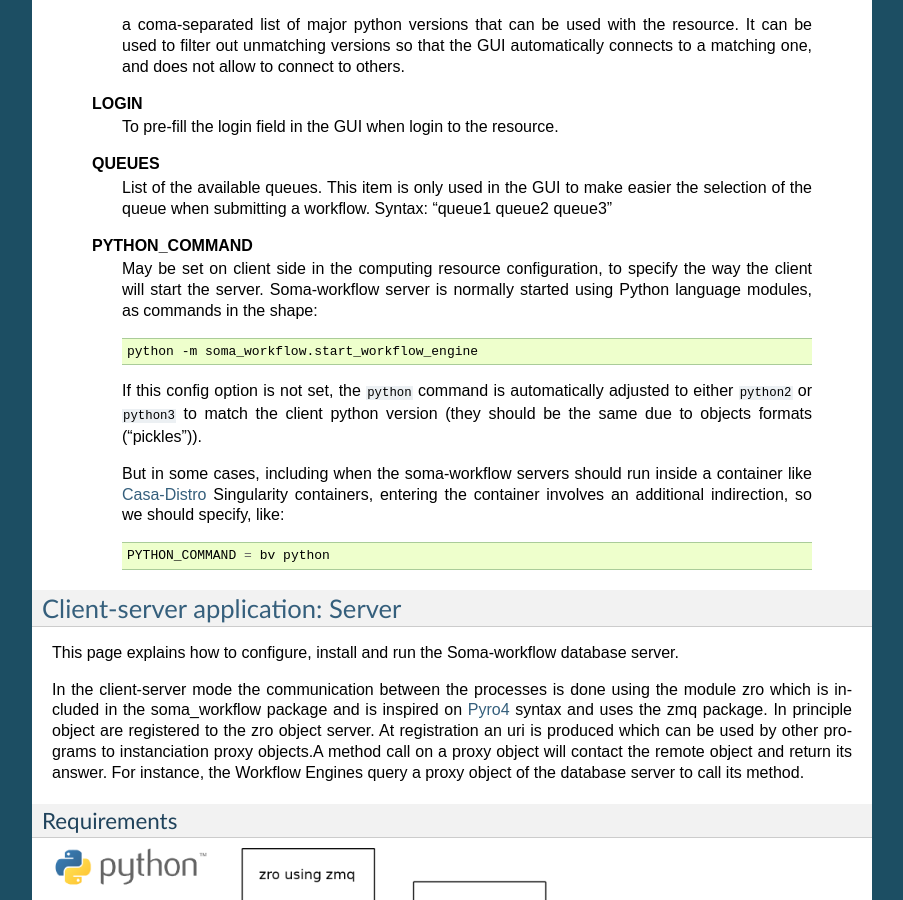
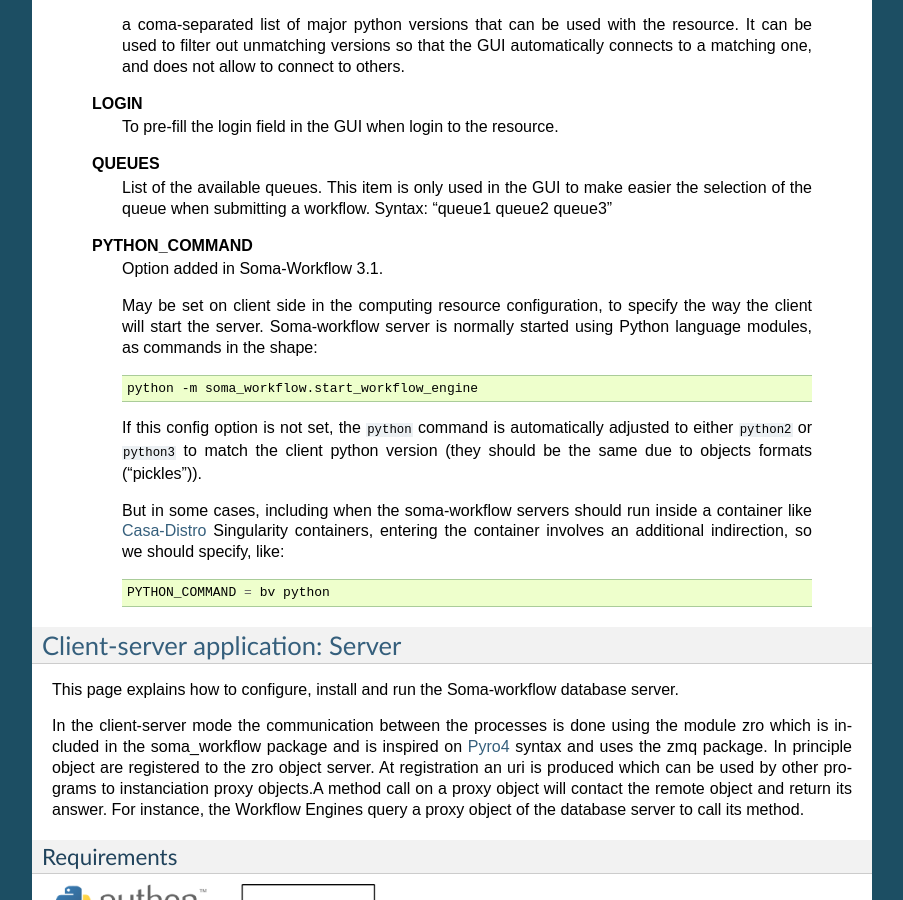
Before and after one commit to populse/soma-workflow, a Sphinx documentation site: the page built from doc/source/install_config.txt, in a window 1280 px wide and 900 px high, scrolled down 2082 px. Shown: the whole window, without its empty margins (198-1101 px from the left). Built offline with Sphinx 7.4.7, drawn with Linux system fonts in a browser that asks for light colours; the version number could not be read and is left out.

Commit message:
mark SW version when the new option was added. (#61)

```diff
--- a/doc/source/install_config.txt
+++ b/doc/source/install_config.txt
@@ -135,6 +135,8 @@ Configuration file example (2 computing resources are configured): ::
 .. _python_command_option:
 
   **PYTHON_COMMAND**
+    Option added in Soma-Workflow 3.1.
+
     May be set on client side in the computing resource configuration, to specify the way the client will start the server. Soma-workflow server is normally started using Python language modules, as commands in the shape:
 
     .. code-block:: bash
```
